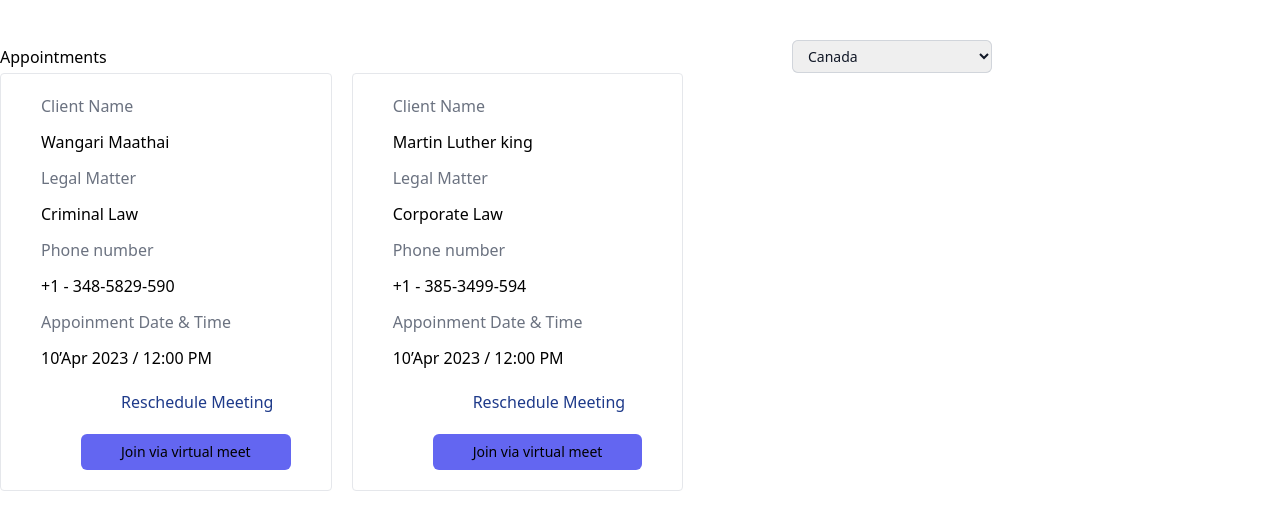
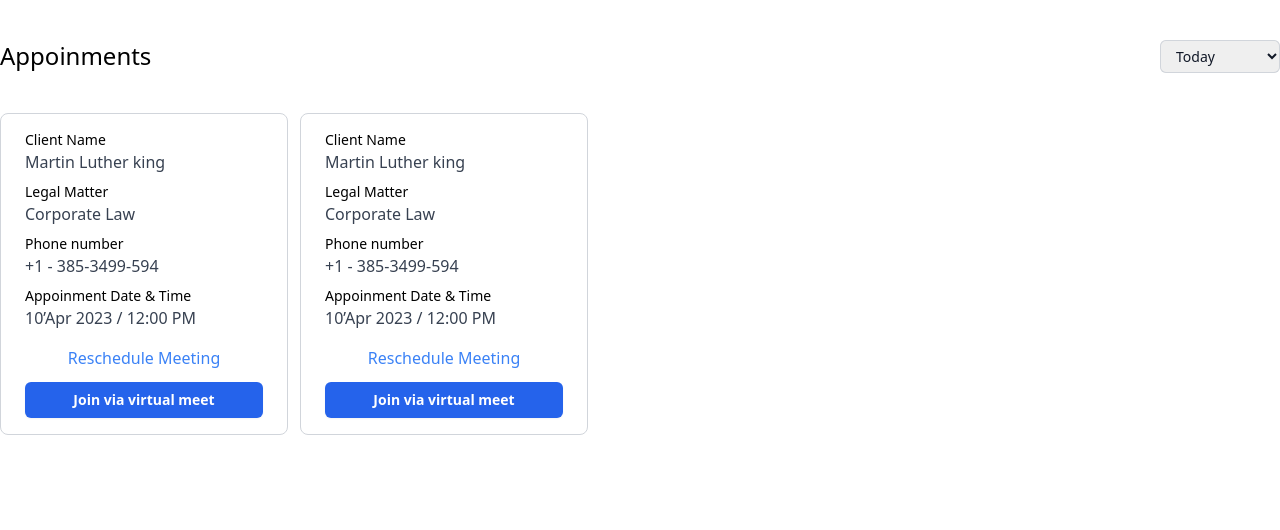
Before and after one commit to Nagarjunl/global-legals-ui, a React (Vite) app: page /appointments in a window 1280 px wide. Shown: the top 530 px of the page. Built offline with nearby package versions, Linux system fonts and the light colour scheme.

Commit message:
fixed appointment card alignment issue

```diff
--- a/src/pages/Appointments.jsx
+++ b/src/pages/Appointments.jsx
@@ -1,95 +1,70 @@
-import { Container } from "postcss";
-import React from "react";
+import { Link } from "react-router-dom";
 
 function Appointments() {
   return (
-    <>
-      <div className="">
-        <div className=" mt-10 flex justify-between items-center ">
-        <h2 className=" px-0 text-semibold 28 text-black ">Appointments</h2>
+    <div className="container mx-auto">
+      <div className="flex py-10 flex-row justify-between gap-7">
+        <p className="text-black text-2xl font-medium">Appoinments</p>
+        <div className=" flex ">
           <select
-            id="location"
-            name="location"
-            className="justify-end block  rounded-md border-0 py-1.5 pl-3 pr-20 text-gray-900 ring-1 ring-inset ring-gray-300 focus:ring-2 focus:ring-indigo-600 sm:text-sm sm:leading-6 me-72"
-            defaultValue="Canada"
+            className="ml-10 block ml-4 w-full rounded-md border-0 py-1.5 pl-3 pr-5 text-gray-900 ring-1 ring-inset ring-gray-300 focus:ring-2  sm:text-sm sm:leading-6"
+            defaultValue="Today"
           >
-            <option>United States</option>
-            <option>Canada</option>
-            <option>Mexico</option>
+            <option>Today</option>
+            <option>Tomorrow</option>
           </select>
         </div>
-        <div class=" max-w-sm flex min-w-full justify-start ">
-        <div class=" max-w-sm rounded border mr-5">
-          <div className="px-10 py-5">
-            <p className=" max-w-2xl text-leading-6 text-gray-500">
-              Client Name
-            </p>
-            <h5 className="mt-3 text-base text-16 text-black-900">
-            Wangari Maathai            </h5>
-            <p className="mt-3 max-w-2xl text-14 text-gray-500">Legal Matter</p>
-            <h3 className="mt-3 text-base text-16 text-black-900">
-            Criminal Law            </h3>
-            <p className="mt-3 max-w-2xl text-14 text-gray-500">Phone number</p>
-            <h3 className="mt-3 text-base text-16 text-black-900">
-            +1 - 348-5829-590            </h3>
-            <p className="mt-3 max-w-2xl text-14 text-gray-500">
-              Appoinment Date & Time
-            </p>
-            <h3 className="mt-3 text-base text-16 text-black-900,mt-5">
-              10’Apr 2023 / 12:00 PM{" "}
-            </h3>
-            <h3 className=" ml-20 px-0 py-5  text-blue-900">
-              Reschedule Meeting{" "}
-            </h3>
+      </div>
+      <div className="flex flex-wrap gap-3">
+        <div className="w-72 bg-white rounded-lg overflow-hidden border border-gray-300">
+          <div className="px-6 py-4">
+            <h2 className="text-sm">Client Name</h2>
+            <p className="text-gray-700 text-base mb-2">Martin Luther king</p>
+            <h2 className="text-sm">Legal Matter</h2>
+            <p className="text-gray-700 text-base mb-2">Corporate Law</p>{" "}
+            <h2 className="text-sm">Phone number</h2>
+            <p className="text-gray-700 text-base mb-2">
+              +1 - 385-3499-594
+            </p>{" "}
+            <h2 className="text-sm">Appoinment Date & Time</h2>
+            <p className="text-gray-700 text-base">10’Apr 2023 / 12:00 PM </p>
+            <div className="flex flex-col items-center">
+              <Link className="mt-4 text-blue-500 ">Reschedule Meeting</Link>
               <button
                 type="button"
-              className="rounded-md bg-indigo-500 ml-10  px-10 py-2 text-sm  text-black focus-visible:outline focus-visible:outline-2 focus-visible:outline-offset-2 focus-visible:outline-indigo-500"
+                className=" w-full rounded-md bg-blue-600 px-3 py-2 text-sm font-semibold text-white shadow-sm focus-visible:outline focus-visible:outline-2 focus-visible:outline-offset-2 focus-visible:outline-indigo-600 mt-3"
               >
-              Join via virtual meet
+                Join via virtual meet{" "}
               </button>
             </div>
           </div>
-          <br />
-          {/*  */}
-          <div class=" max-w-sm rounded  border">
-          <div className="px-10 py-5">
-            <p className=" max-w-2xl text-leading-6 text-gray-500">
-              Client Name
-            </p>
-            <h5 className="mt-3 text-base text-16 text-black-900">
-              Martin Luther king
-            </h5>
-            <p className="mt-3 max-w-2xl text-14 text-gray-500">Legal Matter</p>
-            <h3 className="mt-3 text-base text-16 text-black-900">
-              Corporate Law
-            </h3>
-            <p className="mt-3 max-w-2xl text-14 text-gray-500">Phone number</p>
-            <h3 className="mt-3 text-base text-16 text-black-900">
+        </div>
+        <div className="w-72 bg-white rounded-lg overflow-hidden border border-gray-300">
+          <div className="px-6 py-4">
+            <h2 className="text-sm">Client Name</h2>
+            <p className="text-gray-700 text-base mb-2">Martin Luther king</p>
+            <h2 className="text-sm">Legal Matter</h2>
+            <p className="text-gray-700 text-base mb-2">Corporate Law</p>{" "}
+            <h2 className="text-sm">Phone number</h2>
+            <p className="text-gray-700 text-base mb-2">
               +1 - 385-3499-594
-            </h3>
-            <p className="mt-3 max-w-2xl text-14 text-gray-500">
-              Appoinment Date & Time
-            </p>
-            <h3 className="mt-3 text-base text-16 text-black-900,mt-5">
-              10’Apr 2023 / 12:00 PM{" "}
-            </h3>
-            <h3 className=" ml-20 px-0 py-5  text-blue-900">
-              Reschedule Meeting{" "}
-            </h3>
+            </p>{" "}
+            <h2 className="text-sm">Appoinment Date & Time</h2>
+            <p className="text-gray-700 text-base">10’Apr 2023 / 12:00 PM </p>
+            <div className="flex flex-col items-center">
+              <Link className="mt-4 text-blue-500 ">Reschedule Meeting</Link>
               <button
                 type="button"
-              className="rounded-md bg-indigo-500 ml-10  px-10 py-2 text-sm  text-black focus-visible:outline focus-visible:outline-2 focus-visible:outline-offset-2 focus-visible:outline-indigo-500"
+                className=" w-full rounded-md bg-blue-600 px-3 py-2 text-sm font-semibold text-white shadow-sm focus-visible:outline focus-visible:outline-2 focus-visible:outline-offset-2 focus-visible:outline-indigo-600 mt-3"
               >
-              Join via virtual meet
+                Join via virtual meet{" "}
               </button>
             </div>
           </div>
         </div>
       </div>
-
-
-    </>
-  )
+    </div>
+  );
 }
 
 export default Appointments;
--- a/src/pages/ClientImage.jsx
+++ b/src/pages/ClientImage.jsx
@@ -2,7 +2,7 @@ import image1 from "../assets/image 17.png";
 
 function ClientImage() {
   return (
-    <>
+    <div className="container mx-auto">
       <div className="mx-10 h-screen">
         <div className="flex py-10 flex-row justify-between gap-7">
           <p className="text-black text-2xl font-medium">Appoinments</p>
@@ -27,7 +27,7 @@ function ClientImage() {
           </p>
         </div>
       </div>
-    </>
+    </div>
   );
 }
 
```
Also changed, not shown: src/App.jsx (+2 -6 lines). Lines whose indentation alone changed are shown as unchanged.
